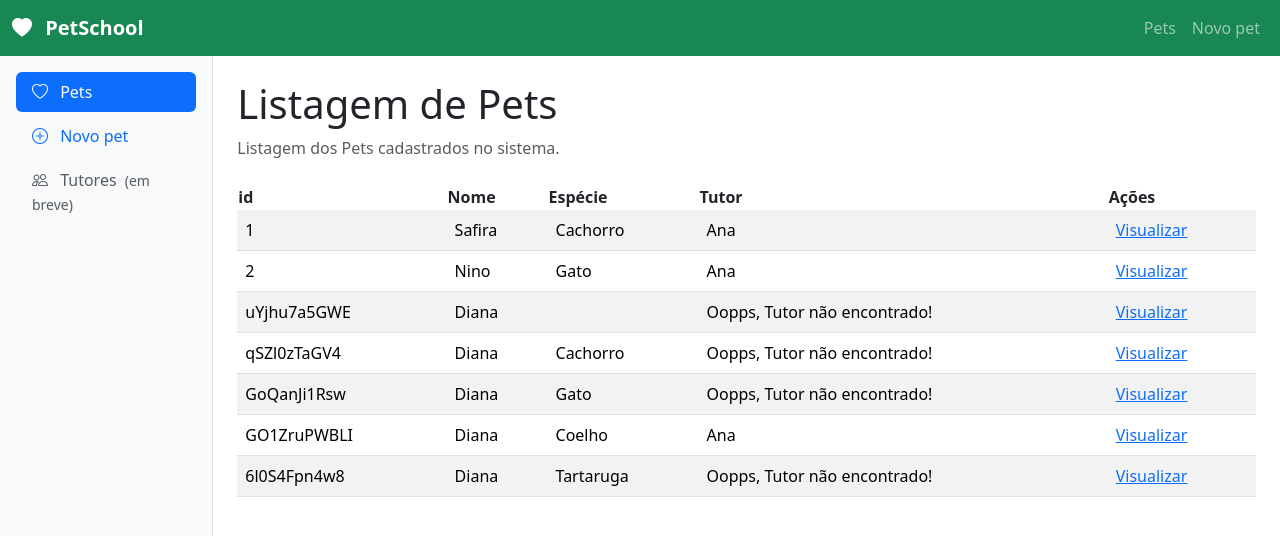
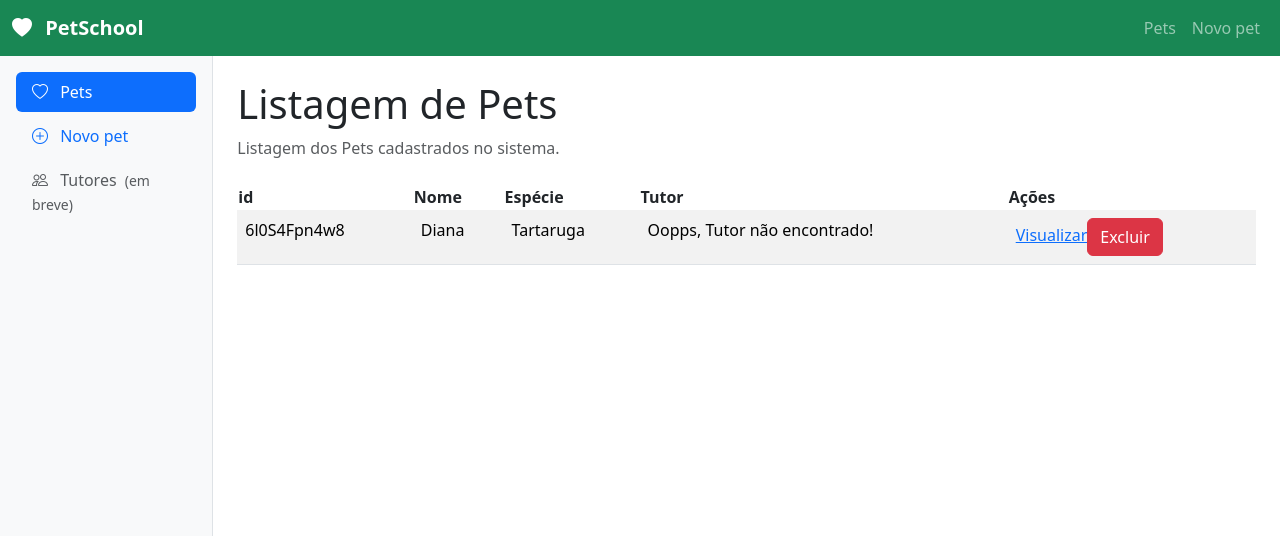
Before and after one commit to flaviabusa/hotel-pets, a Vue app: page /pets in a window 1280 px wide. Shown: the top 536 px of the page. Built offline with nearby package versions, Linux system fonts and the light colour scheme; data requests are answered from the project's data file.

Commit message:
FEAT: botão excluir pet

```diff
--- a/db.json
+++ b/db.json
@@ -13,42 +13,6 @@
   ],
   "pets": [
     {
-      "id": "1",
-      "nome": "Safira",
-      "especie": "Cachorro",
-      "tutorId": "1"
-    },
-    {
-      "id": "2",
-      "nome": "Nino",
-      "especie": "Gato",
-      "tutorId": "1"
-    },
-    {
-      "nome": "Diana",
-      "especie": "",
-      "tutorId": "",
-      "id": "uYjhu7a5GWE"
-    },
-    {
-      "nome": "Diana",
-      "especie": "Cachorro",
-      "tutorId": "Carlos",
-      "id": "qSZl0zTaGV4"
-    },
-    {
-      "nome": "Diana",
-      "especie": "Gato",
-      "tutorId": "Carlos",
-      "id": "GoQanJi1Rsw"
-    },
-    {
-      "nome": "Diana",
-      "especie": "Coelho",
-      "tutorId": "1",
-      "id": "GO1ZruPWBLI"
-    },
-    {
       "nome": "Diana",
       "especie": "Tartaruga",
       "tutorId": "",
--- a/src/views/PetsView.vue
+++ b/src/views/PetsView.vue
@@ -30,6 +30,17 @@ function nomeDoTutor(tutorId) {
   return 'Oopps, Tutor não encontrado!';
 }
 
+async function excluirPet(id) {
+  const confirmarExclusao = window.confirm('Deseja realmente excluir o pet?');
+
+  if(confirmarExclusao){
+    await fetch(`${API_URL}/pets/${id}`,{
+      method: 'DELETE',
+    });
+    await carregarDados();
+  }
+}
+
 onMounted(carregarDados);
 </script>
 
@@ -59,6 +70,7 @@ onMounted(carregarDados);
           <td>{{ nomeDoTutor(pet.tutorId) }}</td>
           <td>
             <RouterLink :to="`/pets/${pet.id}`">Visualizar</RouterLink>
+            <button class="btn btn-danger" @click="excluirPet(pet.id)">Excluir</button>
           </td>
         </tr>
       </tbody>
```
